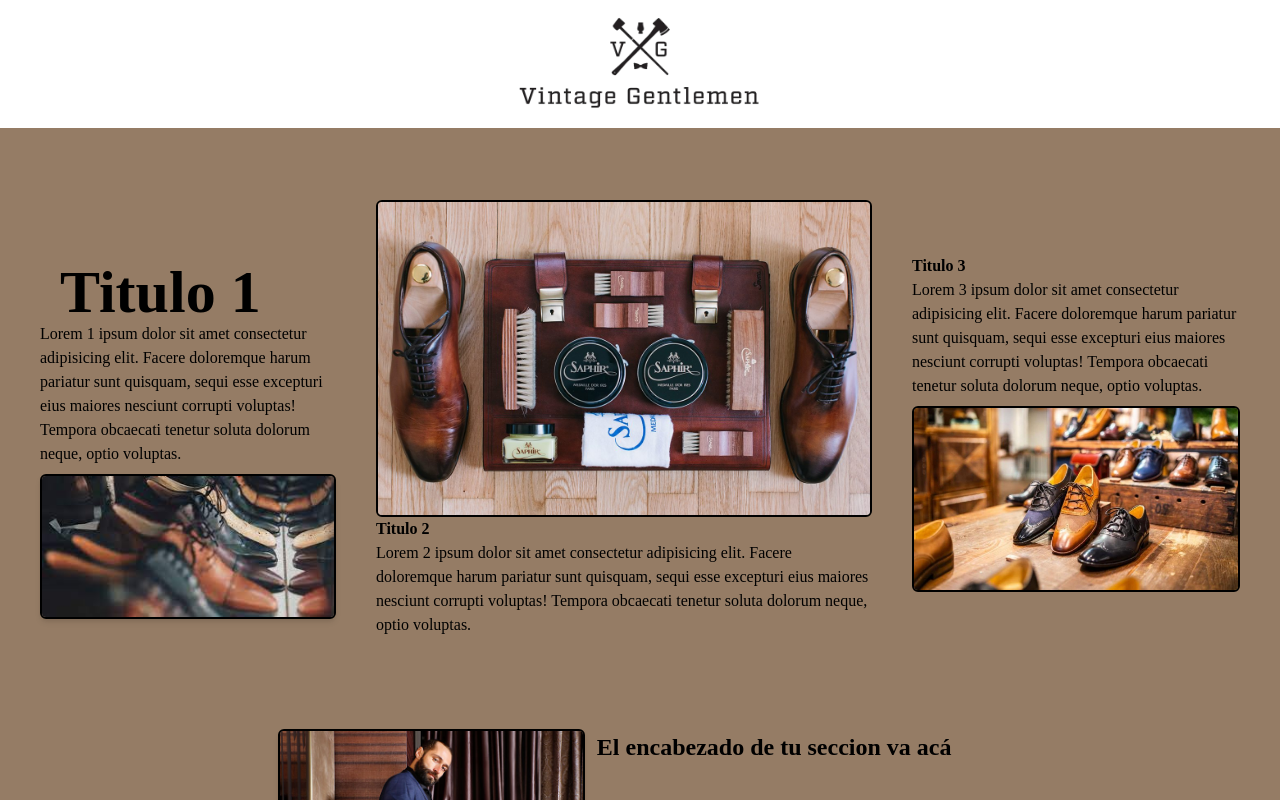
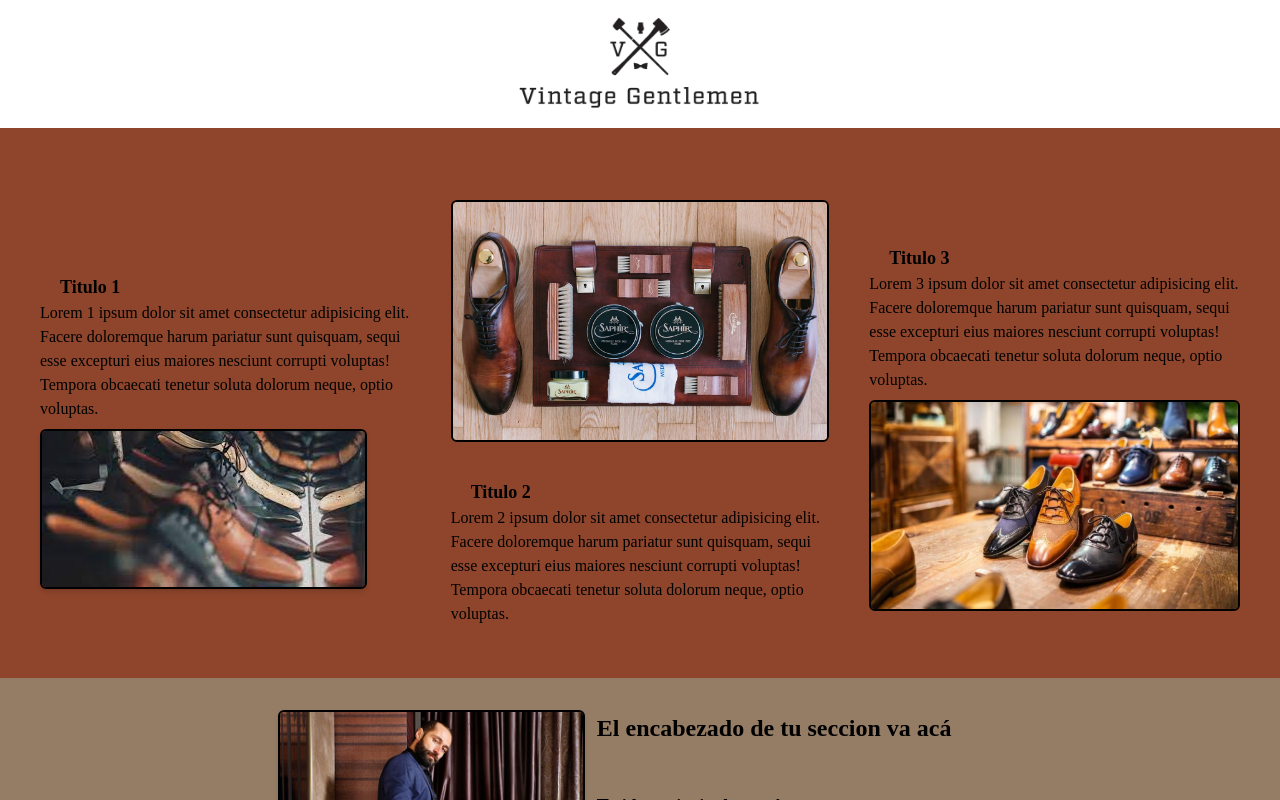
Before and after one commit to Eze250891/Proyecto-React, a React (Create React App) app: page / in a window 1280 px wide. Shown: the part 1420-2220 px from the top of the page. Built offline with nearby package versions, Linux system fonts and the light colour scheme; a web font is replaced by a local one; what tw-elements would draw is missing.

Commit message:
color section4
cambio de color section 4 (agregado al config) + tamaño de letra y responsive.

```diff
--- a/src/components/organisms/Section4.jsx
+++ b/src/components/organisms/Section4.jsx
@@ -10,28 +10,29 @@ import img3 from '../../graphics/imagenes/Varios/img3Seccion4.jpeg'
 
 const Section4 = () => {
   return (
-    <div className='w-screen flex bg-backgroundSeccion5 items-center p-8 gap-3 flex-col  md:flex-row md:justify-center'>
+    <div className='w-screen flex bg-secondary items-center p-8 gap-3 flex-col  md:flex-row md:justify-center'>
 
-            <div className='p-2 mt-5 flex-auto w-16'>
-                <h3 className='text-fontPrimary text-2xl sm:text-3xl sm:ml-5 sm:mt-9 md:text-5xl lg:text-6xl 2xl:text-7xl 2xl:ml-9 font-bold'>Titulo 1</h3>
+            <div className='p-2 mt-5 flex-auto w-64'>
+                <h3 className='text-fontPrimary sm:text-lg sm:ml-5 sm:mt-9 md:text-lg lg:text-lg 2xl:text-lg font-bold'>Titulo 1</h3>
                 <div className='mb-2'> Lorem 1 ipsum dolor sit amet consectetur adipisicing elit. Facere doloremque harum pariatur
                  sunt quisquam, sequi esse excepturi eius maiores nesciunt corrupti voluptas! Tempora
                   obcaecati tenetur soluta dolorum neque, optio voluptas.</div>
                   <img src={img1} alt="" className='h-25 shadow-md rounded-md border-2' />
+
             </div>
             <div className=' p-5 mt-5 flex-auto w-72 '>
                 <img src={banner1} alt="" className='rounded-md border-2' />
-                <h3 className='text-fontPrimary font-bold'>Titulo 2</h3>
-                <div className='mb-2'> Lorem 2 ipsum dolor sit amet consectetur adipisicing elit. Facere doloremque harum pariatur
+                <h3 className='text-fontPrimary sm:text-lg sm:ml-5 sm:mt-9 md:text-lg lg:text-lg 2xl:text-lg font-bold'>Titulo 2</h3>
+                <div className=''> Lorem 2 ipsum dolor sit amet consectetur adipisicing elit. Facere doloremque harum pariatur
                  sunt quisquam, sequi esse excepturi eius maiores nesciunt corrupti voluptas! Tempora
                   obcaecati tenetur soluta dolorum neque, optio voluptas.</div>
             </div>
-            <div className='p-2 mt-5 flex-auto w-24 '>
-                <h3 className='text-fontPrimary font-bold'>Titulo 3</h3>
+            <div className='p-2 mt-5 flex-auto w-64 '>
+                <h3 className='text-fontPrimary sm:text-lg sm:ml-5 sm:mt-9 md:text-lg lg:text-lg 2xl:text-lg font-bold'>Titulo 3</h3>
                   <div className='mb-2'> Lorem 3 ipsum dolor sit amet consectetur adipisicing elit. Facere doloremque harum pariatur
                  sunt quisquam, sequi esse excepturi eius maiores nesciunt corrupti voluptas! Tempora
                   obcaecati tenetur soluta dolorum neque, optio voluptas.</div>
-                  <img src={img3} alt="" className='rounded-md border-2'/>
+                  <img src={img3} alt="" className='rounded-md border-2 mb-2'/>
             </div>
     </div>
   )
--- a/tailwind.config.js
+++ b/tailwind.config.js
@@ -17,6 +17,8 @@ module.exports = {
       darkGrey: "#15141c",
       'primary': "#957C65",
       backgroundSeccion5: '#957C65',
+      navbarColor: "#72332C",
+      'secondary': "#8E452C"
 
     },
     extend: {},
```
